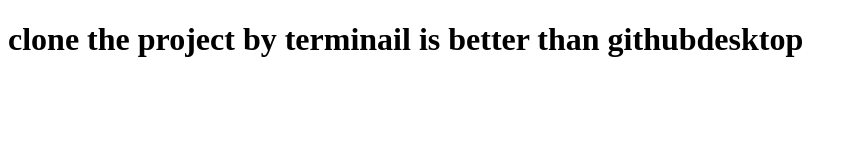
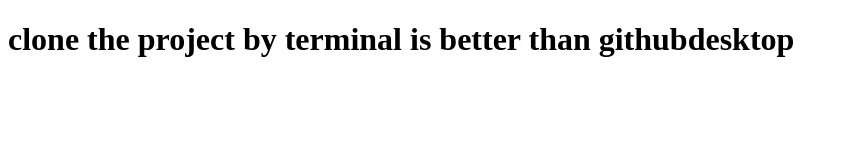
Before and after one commit to gethun/gitPractice, a plain HTML site: page pages/index.html in a window 1280 px wide. Shown: the whole page, without its empty margins (0-856 px from the left). Drawn offline with Linux system fonts and the light colour scheme.

Commit message:
Update index.html

```diff
--- a/pages/index.html
+++ b/pages/index.html
@@ -9,7 +9,7 @@
 </head>
 
 <body>
-    <h1> clone the project by terminail is better than githubdesktop</h1>
+    <h1> clone the project by terminal is better than githubdesktop</h1>
 
 </body>
 
```
